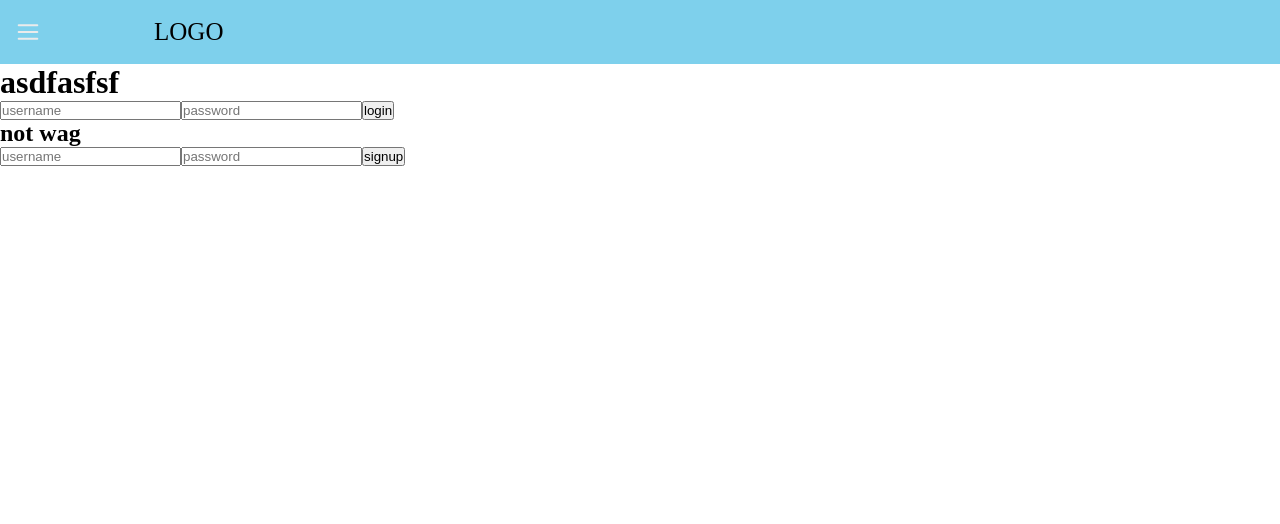
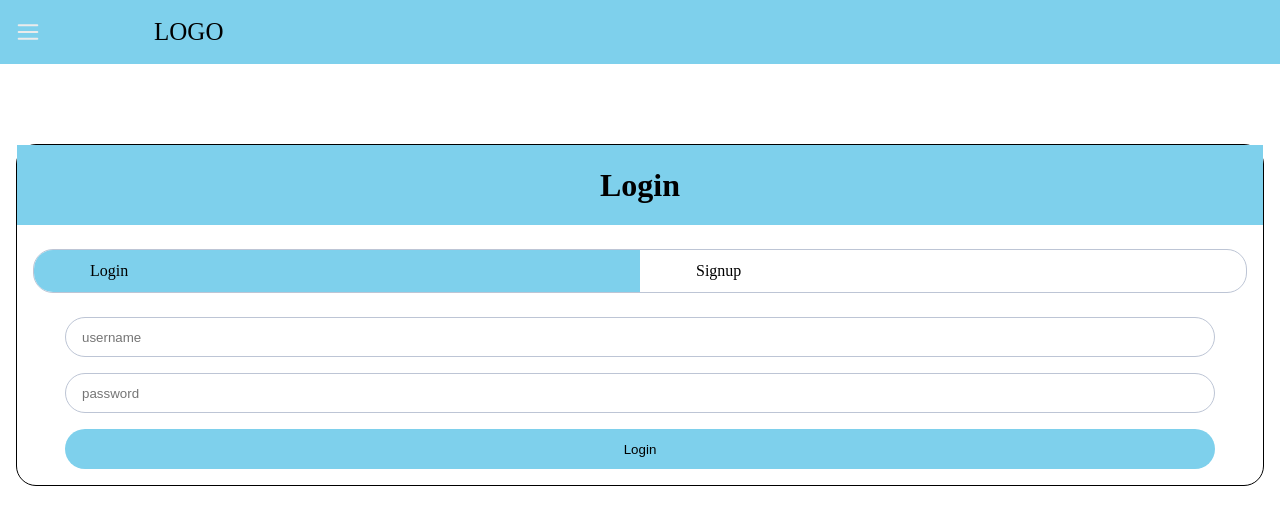
Before and after one commit to lucaspham098/Progressive-Frontend, a React (Create React App) app: page /login-or-signup in a window 1280 px wide. Shown: the top 524 px of the page. Built offline with nearby package versions, Linux system fonts and the light colour scheme; no server answers.

Commit message:
finish styling and functionality of login and signup page

```diff
--- /dev/null
+++ b/src/components/ErrorText/ErrorText.jsx
@@ -0,0 +1,11 @@
+import React from 'react';
+import './ErrorText.scss'
+const ErrorText = ({ message, style }) => {
+    return (
+        <div className='error-container'>
+            <p className={`${style} error`}>{message}</p>
+        </div>
+    );
+};
+
+export default ErrorText;
--- /dev/null
+++ b/src/components/ErrorText/ErrorText.scss
@@ -0,0 +1,20 @@
+@use '../../styles/partials/colours' as *;
+@use '../../styles/partials/spacing' as *;
+@use '../../styles/partials/sizing' as *;
+
+.error {
+
+    color: $error-red;
+    position: relative;
+    bottom: 13px;
+    left: 3.5rem;
+    font-size: 14px;
+
+    &--login {
+        bottom: 0;
+        left: 3.2rem;
+        margin-bottom: 0.625rem;
+        font-size: 1rem;
+    }
+
+}
--- a/src/components/LoginSignupForm/LoginSignupForm.jsx
+++ b/src/components/LoginSignupForm/LoginSignupForm.jsx
@@ -1,21 +1,75 @@
 import axios from 'axios';
-import React from 'react';
+import React, { useState } from 'react';
 import { API_URL } from '../../utils/utils';
+import './LoginSignupForm.scss'
+import ErrorText from '../ErrorText/ErrorText';
+
 
 const LoginSignupForm = () => {
 
+    const [formTitle, setFormTitle] = useState('Login')
+    const [loginUser, setLoginUser] = useState('')
+    const [loginPass, setLoginPass] = useState('')
+    const [signupUser, setSignupUser] = useState('')
+    const [signupName, setSignupName] = useState('')
+    const [signupPass, setSignupPass] = useState('')
+    const [signupConfirmPass, setSignupConfirmPass] = useState('')
+    const [loginUserError, setLoginUserError] = useState(false)
+    const [loginUserErrorMessage, setLoginUserErrorMessage] = useState('')
+    const [loginPassError, setLoginPassError] = useState(false)
+    const [loginPassErrorMessage, setLoginPassErrorMessage] = useState(false)
+    const [loginError, setLoginError] = useState('')
+    const [loginErrorMessage, setLoginErrorMessage] = useState('')
+    const [signupPassError, setSignupPassError] = useState(false)
 
     const handleSignup = (event) => {
-        event.preventDefault()
 
+        if (signupPass !== signupConfirmPass) {
+            event.preventDefault()
+            return setSignupPassError(true)
+        }
+
+        const token = sessionStorage.getItem('JWTtoken');
+
+        axios
+            .post(`${API_URL}/signup`, {
+                username: signupUser,
+                password: signupPass,
+                name: signupName
+            }, {
+                headers: {
+                    Authorization: `Bearer ${token}`,
+                },
+            })
+            .then(res => {
+                console.log(res)
+            })
+            .catch(err => {
+                console.log(err)
+            })
     }
 
     const handleLogin = (event) => {
+
+        setLoginError(false)
+
+        if (!loginUser || !loginPass) {
+            event.preventDefault()
+            if (!loginUser) {
+                setLoginUserError(true)
+                setLoginUserErrorMessage('Field Required')
+            }
+            if (!loginPass) {
+                setLoginPassError(true)
+                setLoginPassErrorMessage('Field Required')
+            }
+            return
+        }
+
         event.preventDefault()
-        console.log(API_URL)
         const item = {
-            username: event.target.username.value,
-            password: event.target.password.value
+            username: loginUser,
+            password: loginPass
         }
         axios
             .post(`${API_URL}/login`, item)
@@ -25,25 +79,86 @@ const LoginSignupForm = () => {
             })
             .catch(err => {
                 console.log(err)
+                setLoginError(true)
+                setLoginErrorMessage('Invalid Username or Password')
             })
     }
 
 
+    const handleFormChange = () => {
+        setFormTitle('Signup')
+        if (formTitle === 'Signup') {
+            setFormTitle('Login')
+        }
+        setSignupUser('')
+        setSignupName('')
+        setSignupPass('')
+        setSignupConfirmPass('')
+    }
+
+    const handleLoginUserChange = (event) => {
+        setLoginUser(event.target.value)
+        setLoginUserError(false)
+    }
+    const handleLoginPassChange = (event) => {
+        setLoginPass(event.target.value)
+        setLoginPassError(false)
+    }
+    const handleSignupUserChange = (event) => {
+        setSignupUser(event.target.value)
+    }
+    const handleSignupPassChange = (event) => {
+        setSignupPass(event.target.value)
+    }
+    const handleSignupConfirmPassChange = (event) => {
+        setSignupConfirmPass(event.target.value)
+        setSignupPassError(false)
+    }
+    const handleSignupNameChange = (event) => {
+        setSignupName(event.target.value)
+    }
+
+
     return (
-        <>
-            <h1>asdfasfsf</h1>
-            <form onSubmit={handleLogin}>
-                <input type="text" name='username' placeholder='username' />
-                <input type="text" name='password' placeholder='password' />
-                <button>login</button>
-            </form>
-            <h2>not wag</h2>
-            <form onSubmit={handleSignup}>
-                <input type="text" name='username' placeholder='username' />
-                <input type="text" name='password' placeholder='password' />
-                <button>signup</button>
-            </form>
-        </>
+        <div className='form-container'>
+            <div className="form__title-container">
+                <h1 className='form__title'>{formTitle}</h1>
+            </div>
+            <div className="form__radio-container">
+                <input className='form__radio' type="radio" name="slider" id="login" defaultChecked onChange={handleFormChange} />
+                <label className='form__radio-label' htmlFor="login" >Login</label>
+                <input className='form__radio' type="radio" name="slider" id="signup" onChange={handleFormChange} />
+                <label className='form__radio-label' htmlFor="signup" >Signup</label>
+            </div>
+
+            {formTitle === 'Login' &&
+                <form className='form' onSubmit={handleLogin}>
+                    <div className="form__input-container">
+                        {loginError && <ErrorText message={loginErrorMessage} style='error--login' />}
+                        <input className='form__input' type="text" name='username' placeholder='username' onChange={handleLoginUserChange} />
+                        {loginUserError && <ErrorText message={loginUserErrorMessage} />}
+                        <input className='form__input' type="password" name='password' placeholder='password' onChange={handleLoginPassChange} />
+                        {loginPassError && <ErrorText message={loginPassErrorMessage} />}
+                        <button className='form__btn'>Login</button>
+                    </div>
+                </form>}
+
+
+            {formTitle === 'Signup' &&
+                <form className='form' onSubmit={handleSignup}>
+                    <div className="form__input-container">
+                        <input className='form__input' type="text" name='username' placeholder='username' onChange={handleSignupUserChange} />
+                        <input className='form__input' type="text" name='name' placeholder='name' onChange={handleSignupNameChange} />
+                        <input className='form__input' type="password" name='password' placeholder='password' onChange={handleSignupPassChange} />
+                        <input className='form__input' type="password" name='confirmPassword' placeholder='confirmPassword' onChange={handleSignupConfirmPassChange} />
+                        {signupPassError && <ErrorText message='Passwords do not match' />}
+                        {!signupUser || !signupPass || !signupName ?
+                            <button className='form__btn form__btn--disabled' disabled>Signup</button> : <button className='form__btn'>Signup</button>}
+
+                    </div>
+                </form>}
+
+        </div>
     );
 };
 
--- /dev/null
+++ b/src/components/LoginSignupForm/LoginSignupForm.scss
@@ -0,0 +1,81 @@
+@use '../../styles/partials/colours' as *;
+@use '../../styles/partials/spacing' as *;
+@use '../../styles/partials/sizing' as *;
+
+.form {
+
+    &-container {
+        margin: 5rem 1rem 0;
+        border: 1px solid black;
+        border-radius: 20px;
+        z-index: 10;
+
+    }
+
+    &__title-container {
+        display: flex;
+        justify-content: center;
+        align-items: center;
+        background-color: $blue;
+        height: 5rem;
+        overflow: hidden;
+    }
+
+    &__radio-container {
+        margin: 1.5rem 1rem;
+        border: 1px solid $light-grey;
+        display: flex;
+        overflow: hidden;
+        border-radius: 20px;
+
+    }
+
+    &__radio {
+        display: none;
+
+
+        &:checked+.form__radio-label {
+            background: $blue ;
+        }
+    }
+
+    &__radio-label {
+        padding: .75rem 3.5rem;
+        cursor: pointer;
+        transition: background 0.5s;
+        width: 50%;
+    }
+
+
+    &__input-container {
+        display: flex;
+        flex-direction: column;
+    }
+
+    &__input {
+        border-radius: 20px;
+        height: 2.5rem;
+        margin: 0 3rem;
+        border: 1px solid $light-grey;
+        padding: 0 1rem;
+        margin-bottom: 1rem;
+
+
+    }
+
+    &__btn {
+        border-radius: 20px;
+        height: 2.5rem;
+        margin: 0 3rem;
+        border: none;
+        background-color: $blue;
+        cursor: pointer;
+
+        &--disabled {
+            background-color: #9ba4ba;
+            color: black;
+        }
+    }
+
+    padding-bottom: 1rem;
+}
--- a/src/styles/partials/_colours.scss
+++ b/src/styles/partials/_colours.scss
@@ -1 +1,3 @@
-$blue: #7ed0ec
+$blue: #7ed0ec;
+$light-grey: #BDC5D5;
+$error-red: #C94515;
```
